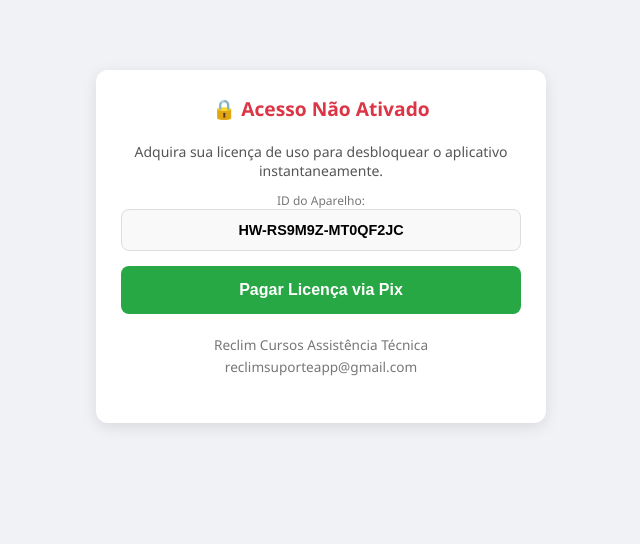
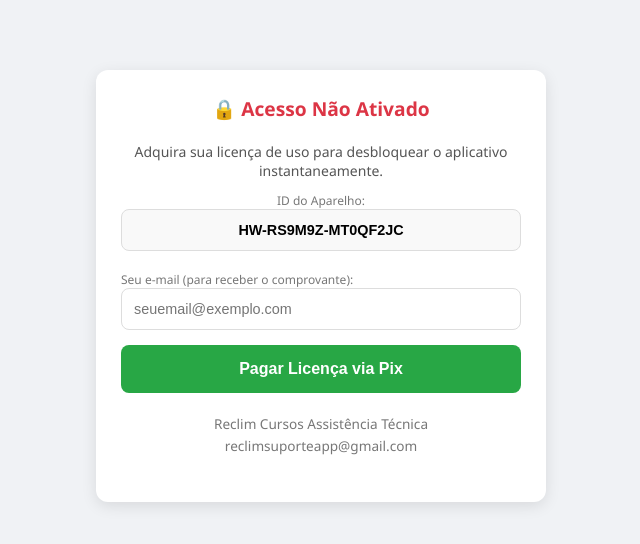
Before and after one commit to reclim/reclim-servidor-, a website: page index.html in a window 1280 px wide. Both pictures are taken after a click on the button "Pagar Licença via Pix". Shown: the whole page, without its empty margins (319-959 px from the left). Drawn offline with Linux system fonts and the light colour scheme; no server answers.

Commit message:
Add email input for Pix payment processing

```diff
--- a/index.html
+++ b/index.html
@@ -129,7 +129,10 @@
                         <p style="font-size:12px; color:#777;">ID do Aparelho:</p>
                         <input type="text" value="${hwid}" readonly style="text-align:center; font-weight:bold; margin-bottom:10px; background:#f9f9f9;">
 
-                        <button class="btn-principal" id="btnComprarPix" style="background:#28a745; margin-top:5px;">Pagar Licença via Pix</button>
+                        <p style="font-size:12px; color:#777; text-align:left; margin-top:10px;">Seu e-mail (para receber o comprovante):</p>
+                        <input type="email" id="inputEmailCliente" placeholder="seuemail@exemplo.com" style="margin-bottom:5px;">
+
+                        <button class="btn-principal" id="btnComprarPix" style="background:#28a745; margin-top:10px;">Pagar Licença via Pix</button>
                         <div id="areaPix" style="margin-top:15px; display:none; text-align:left; font-size:0.85em; background:#f8f9fa; padding:10px; border-radius:8px;">
                             <p style="font-weight:bold; color:#333; margin-bottom:5px;">Escaneie ou copie o Pix:</p>
                             <input type="text" id="copiaColaPix" readonly style="font-size:0.75em; margin-bottom:8px;">
@@ -155,6 +158,13 @@
 
                 document.getElementById('btnComprarPix').addEventListener('click', async function() {
                     const btn = this;
+                    const emailCliente = document.getElementById('inputEmailCliente').value.trim();
+
+                    if (!emailCliente || !emailCliente.includes('@')) {
+                        alert("⚠️ Por favor, informe um e-mail válido antes de continuar.");
+                        return;
+                    }
+
                     btn.textContent = "Gerando Pix...";
                     btn.disabled = true;
 
@@ -162,7 +172,7 @@
                         const resposta = await fetch(`${URL_DO_SERVIDOR}/api/criar-pagamento`, {
                             method: 'POST',
                             headers: { 'Content-Type': 'application/json' },
-                            body: JSON.stringify({ hwid: hwid })
+                            body: JSON.stringify({ hwid: hwid, email: emailCliente })
                         });
                         const dados = await resposta.json();
 
```
